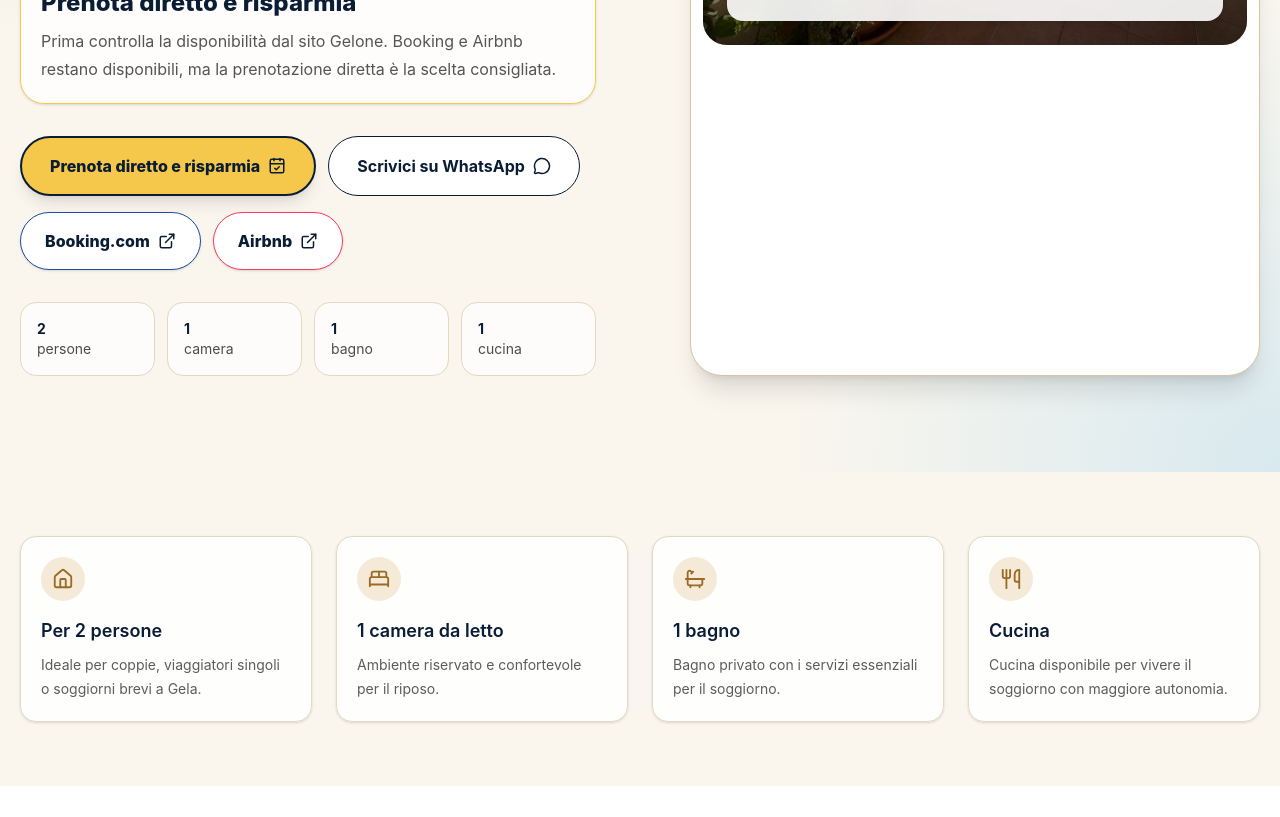
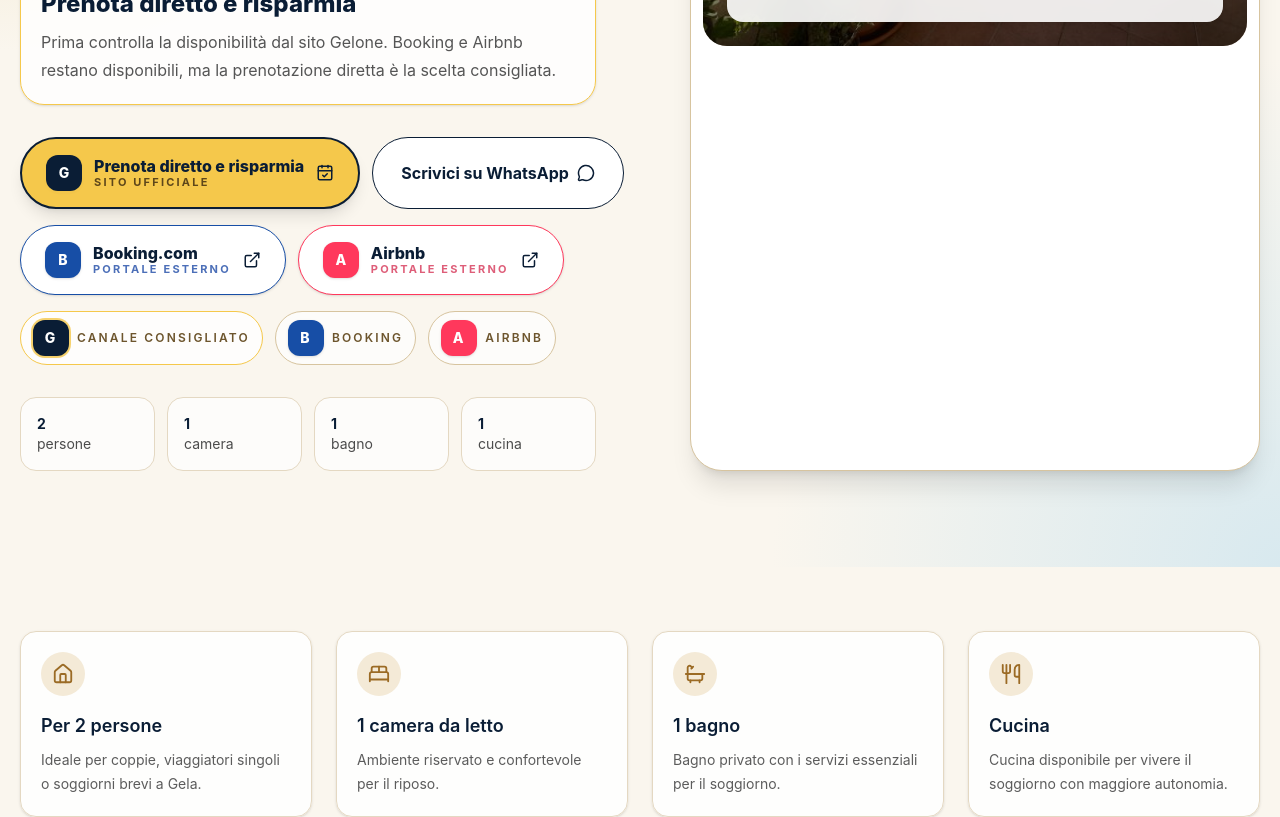
Before and after one commit to romitoorazio/gelone-lungomare, a React (Vite) app: page / in a window 1280 px wide. Shown: the part 640-1457 px from the top of the page. Built offline with nearby package versions, Linux system fonts and the light colour scheme.

Commit message:
Aggiunge icone prenotazione diretta Booking Airbnb

```diff
--- a/src/App.jsx
+++ b/src/App.jsx
@@ -117,15 +117,52 @@ function BenefitCard({ icon: Icon, title, text }) {
   );
 }
 
+
+function BrandMark({ type = "gelone" }) {
+  const config = {
+    gelone: {
+      label: "G",
+      className: "bg-[#0a1d35] text-white ring-2 ring-[#f5c84b]/80",
+    },
+    booking: {
+      label: "B",
+      className: "bg-[#174ea6] text-white",
+    },
+    airbnb: {
+      label: "A",
+      className: "bg-[#ff385c] text-white",
+    },
+  };
+
+  const current = config[type] || config.gelone;
+
+  return (
+    <span
+      className={`inline-flex h-9 w-9 shrink-0 items-center justify-center rounded-xl text-sm font-extrabold shadow-sm ${current.className}`}
+      aria-hidden="true"
+    >
+      {current.label}
+    </span>
+  );
+}
+
 function DirectBookingButton({ compact = false }) {
   return (
     <a
       href="#verifica-disponibilita"
-      className={`inline-flex min-h-[48px] items-center justify-center gap-2 rounded-full border-2 border-[#0a1d35] bg-[#f5c84b] text-center font-extrabold text-[#0a1d35] shadow-lg transition hover:bg-[#ffd96a] ${
-        compact ? "px-4 py-3 text-sm" : "px-7 py-4"
+      className={`inline-flex min-h-[48px] items-center justify-center gap-3 rounded-full border-2 border-[#0a1d35] bg-[#f5c84b] text-center font-extrabold text-[#0a1d35] shadow-lg transition hover:bg-[#ffd96a] ${
+        compact ? "px-4 py-3 text-sm" : "px-6 py-4"
       }`}
     >
-      {compact ? "Prenota diretto" : "Prenota diretto e risparmia"}
+      <BrandMark type="gelone" />
+      <span className="flex flex-col items-start leading-tight">
+        <span>{compact ? "Gelone" : "Prenota diretto e risparmia"}</span>
+        {!compact && (
+          <span className="text-[11px] font-bold uppercase tracking-[0.2em] text-[#5e471a]">
+            Sito ufficiale
+          </span>
+        )}
+      </span>
       {!compact && <CalendarCheck size={18} />}
     </a>
   );
@@ -137,11 +174,19 @@ function BookingButton({ compact = false }) {
       href={bookingUrl}
       target="_blank"
       rel="noreferrer"
-      className={`inline-flex min-h-[48px] items-center justify-center gap-2 rounded-full border border-[#174ea6] bg-white text-center font-extrabold text-[#174ea6] shadow-sm transition hover:bg-[#eef5ff] ${
+      className={`inline-flex min-h-[48px] items-center justify-center gap-3 rounded-full border border-[#174ea6] bg-white text-center font-extrabold text-[#174ea6] shadow-sm transition hover:bg-[#eef5ff] ${
         compact ? "px-4 py-3 text-sm" : "px-6 py-4"
       }`}
     >
-      {compact ? "Booking" : "Booking.com"}
+      <BrandMark type="booking" />
+      <span className="flex flex-col items-start leading-tight">
+        <span>{compact ? "Booking" : "Booking.com"}</span>
+        {!compact && (
+          <span className="text-[11px] font-bold uppercase tracking-[0.2em] text-[#4c6fb8]">
+            Portale esterno
+          </span>
+        )}
+      </span>
       {!compact && <ExternalLink size={18} />}
     </a>
   );
@@ -153,11 +198,19 @@ function AirbnbButton({ compact = false }) {
       href={airbnbUrl}
       target="_blank"
       rel="noreferrer"
-      className={`inline-flex min-h-[48px] items-center justify-center gap-2 rounded-full border border-[#ff385c] bg-white text-center font-extrabold text-[#c51f46] shadow-sm transition hover:bg-[#fff1f4] ${
+      className={`inline-flex min-h-[48px] items-center justify-center gap-3 rounded-full border border-[#ff385c] bg-white text-center font-extrabold text-[#c51f46] shadow-sm transition hover:bg-[#fff1f4] ${
         compact ? "px-4 py-3 text-sm" : "px-6 py-4"
       }`}
     >
-      {compact ? "Airbnb" : "Airbnb"}
+      <BrandMark type="airbnb" />
+      <span className="flex flex-col items-start leading-tight">
+        <span>{compact ? "Airbnb" : "Airbnb"}</span>
+        {!compact && (
+          <span className="text-[11px] font-bold uppercase tracking-[0.2em] text-[#de5e79]">
+            Portale esterno
+          </span>
+        )}
+      </span>
       {!compact && <ExternalLink size={18} />}
     </a>
   );
@@ -647,6 +700,18 @@ export default function App() {
               <AirbnbButton />
             </div>
 
+            <div className="mt-4 flex flex-wrap gap-3 text-xs font-semibold uppercase tracking-[0.18em] text-[#6d552d]">
+              <span className="inline-flex items-center gap-2 rounded-full border border-[#f5c84b] bg-white/80 px-3 py-2">
+                <BrandMark type="gelone" /> Canale consigliato
+              </span>
+              <span className="inline-flex items-center gap-2 rounded-full border border-[#d7c49f] bg-white/70 px-3 py-2">
+                <BrandMark type="booking" /> Booking
+              </span>
+              <span className="inline-flex items-center gap-2 rounded-full border border-[#d7c49f] bg-white/70 px-3 py-2">
+                <BrandMark type="airbnb" /> Airbnb
+              </span>
+            </div>
+
             <div className="mt-8 grid max-w-xl grid-cols-2 gap-3 text-sm text-[#4c4c4c] sm:grid-cols-4">
               <div className="rounded-2xl border border-[#e4d8c2] bg-white/70 p-4">
                 <strong className="block text-[#0a1d35]">2</strong>
```
